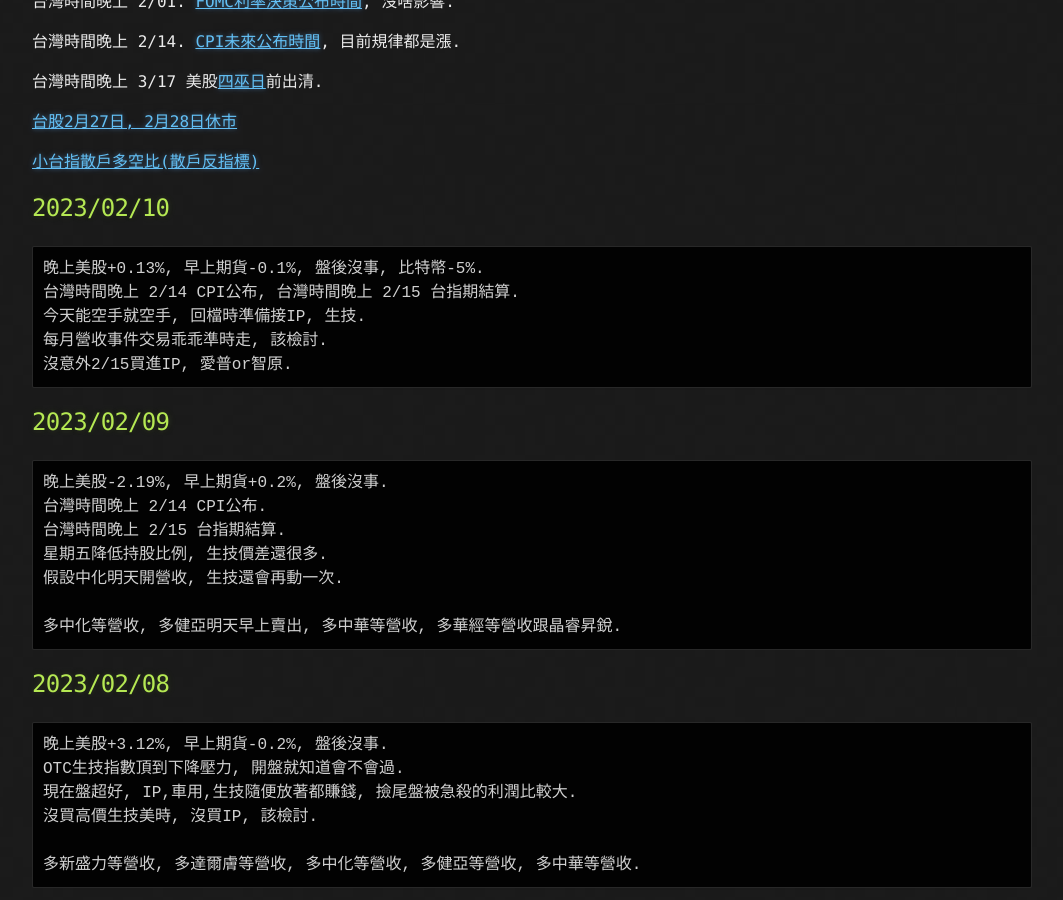
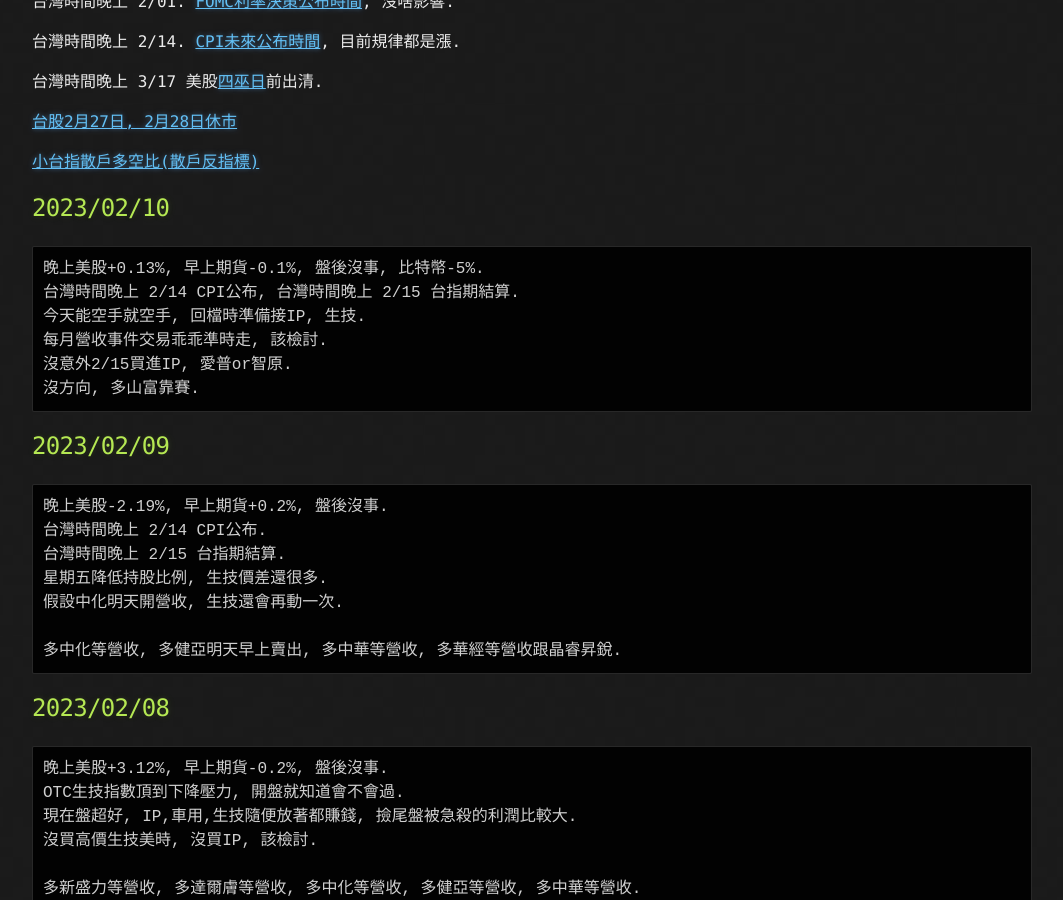
Before and after one commit to lepg5487/Stock_God, a Jekyll site: the page built from index.md, in a window 1280 px wide and 900 px high, scrolled down 428 px. Shown: the whole window, without its empty margins (108-1171 px from the left). Built offline with Jekyll 4.4.1, drawn with Linux system fonts in a browser that asks for light colours; our own code applies the rules of GitHub Pages for plain Markdown files.

Commit message:
Update index.md

````diff
--- a/index.md
+++ b/index.md
@@ -27,6 +27,7 @@
 今天能空手就空手, 回檔時準備接IP, 生技.
 每月營收事件交易乖乖準時走, 該檢討.
 沒意外2/15買進IP, 愛普or智原.
+沒方向, 多山富靠賽.
 ```
 
 ## 2023/02/09
````
